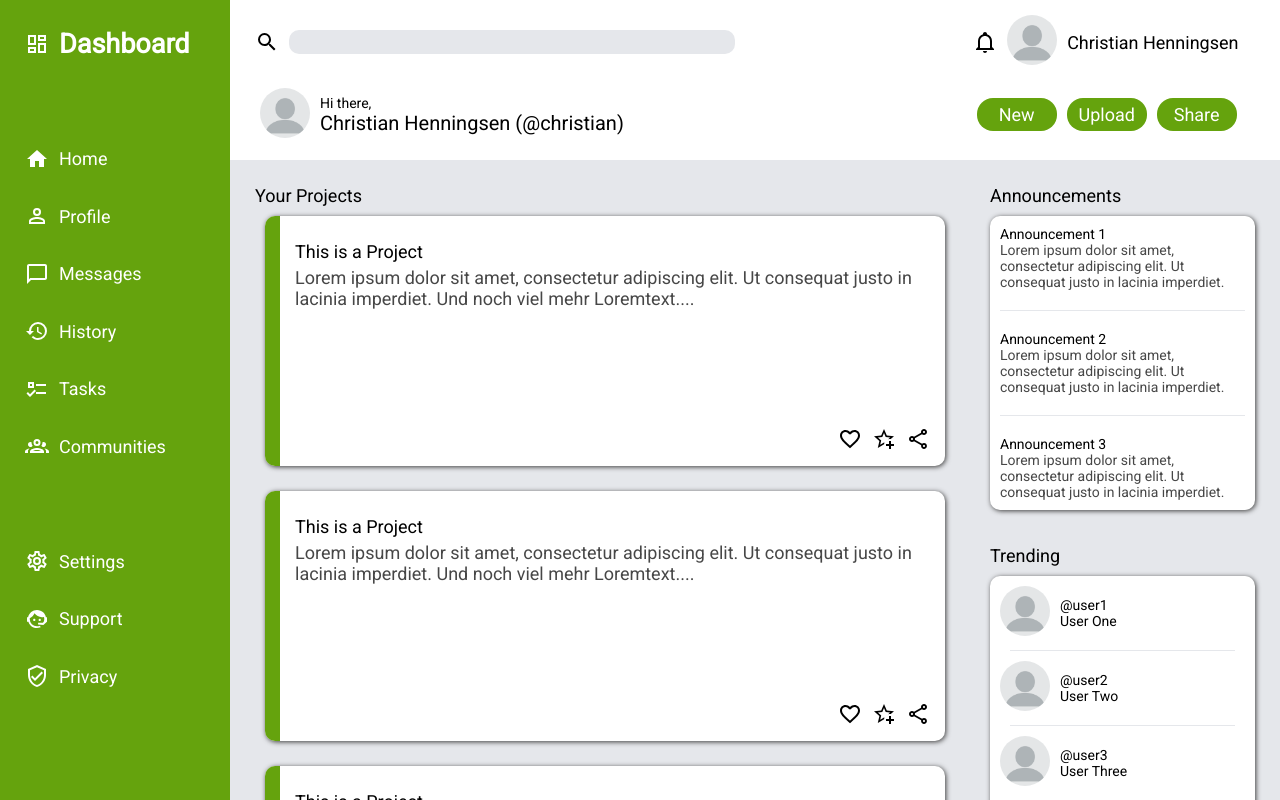
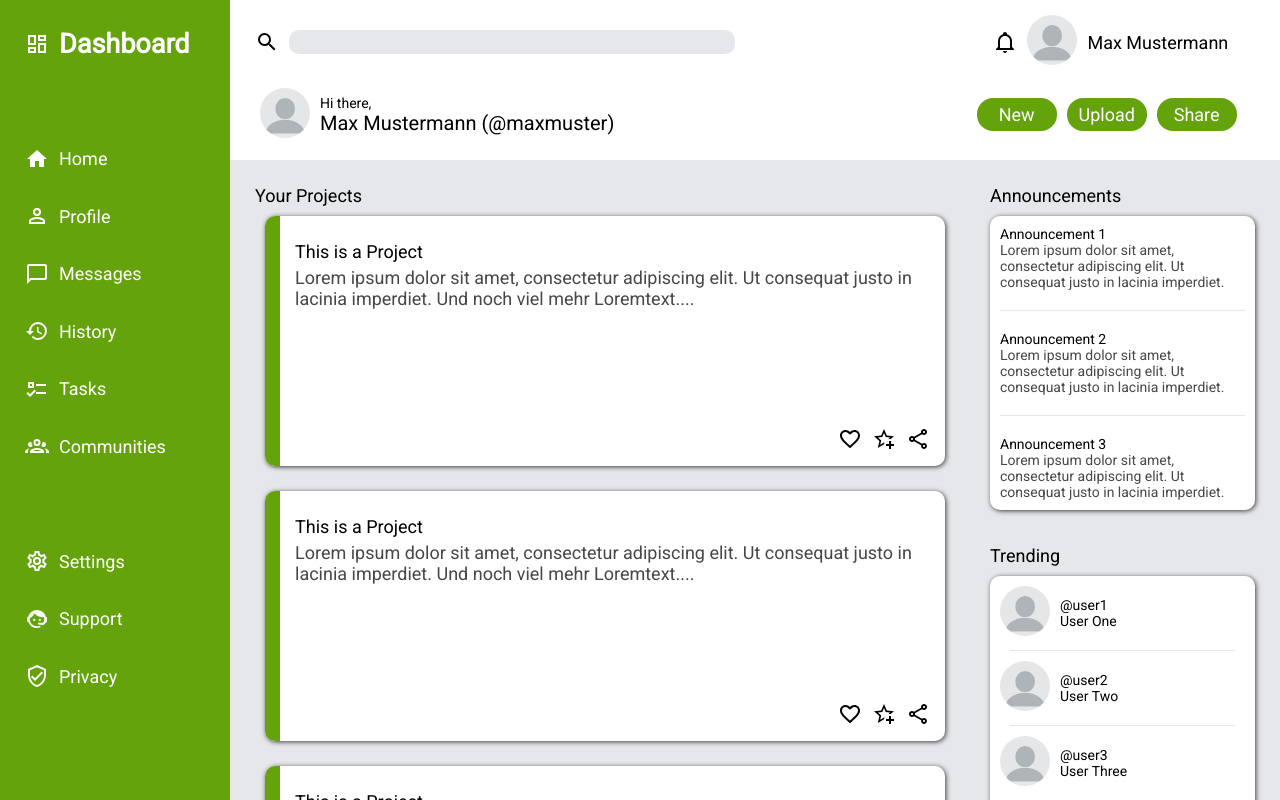
Before and after one commit to Chilox314/odin-admindashboard, a plain HTML site: page index.html in a window 1280 px wide. Drawn offline with Linux system fonts and the light colour scheme.

Commit message:
namechange

```diff
--- a/index.html
+++ b/index.html
@@ -104,7 +104,7 @@
 
                 <div class="profilePicture"><img src="css/blank-profile-picture-973460_640.png" alt="Profile Picture"></div>
 
-                <p>Christian Henningsen</p>
+                <p>Max Mustermann</p>
             </div>
 
             <div class="greeting">
@@ -113,7 +113,7 @@
                 <div class="greetingText">
                     <p class="small">Hi there,</p>
 
-                    <p class="big">Christian Henningsen (@christian)</p>
+                    <p class="big">Max Mustermann (@maxmuster)</p>
                 </div>
             </div>
 
```
